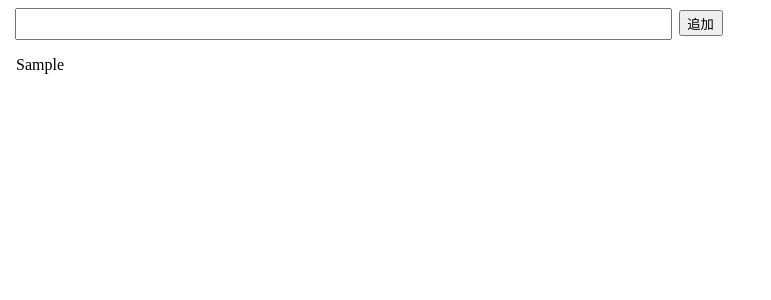
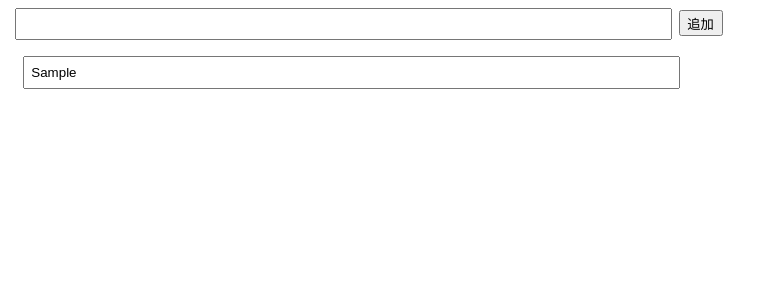
Before and after one commit to uni51/react_hooks_ts_tdo_pwa, a React (Vite) app: page / in a window 1280 px wide. Both pictures are taken after typing "Sample" into the empty fields and a click on the input "追加". Shown: the top 300 px of the page, without its empty margins (0-771 px from the left). Built offline with nearby package versions, Linux system fonts and the light colour scheme.

Commit message:
11 登録済みの todo を編集可能にする

```diff
--- a/src/App.tsx
+++ b/src/App.tsx
@@ -1,14 +1,11 @@
 import { useState } from 'react';
 
-// Todo 型の定義
 type Todo = {
-  // プロパティ value は文字列型
   value: string;
   readonly id: number;
 };
 
 export const App = () => {
-  // 初期値: ''  （空文字列）のステート
   const [text, setText] = useState('');
   const [todos, setTodos] = useState<Todo[]>([]);
 
@@ -17,27 +14,32 @@ export const App = () => {
   };
 
   const handleSubmit = () => {
-    // 何も入力されていなかったらリターン
     if (!text) return;
-    // 新しい Todo を作成
-    // 明示的に型注釈を付けてオブジェクトの型を限定する
+
     const newTodo: Todo = {
       value: text,
       id: new Date().getTime(),
     };
 
+    setTodos([newTodo, ...todos]);
+    setText('');
+  };
+
+  const handleEdit = (id: number, value: string) => {
     /**
-     * スプレッド構文を用いて todos ステートのコピーへ newTodo を追加する
-     * 以下と同義
-     *
-     * const copyTodos = todos.slice();  // 配列をコピー
-     * copyTodos.unshift(newTodo);  // 配列の先頭に要素を追加
-     * setTodos(copyTodos);
-     *
-     **/
-    setTodos([newTodo, ...todos]);
-    // フォームへの入力をクリアする
-    setText('');
+     * 引数として渡された todo の id が一致する
+     * todos ステート（のコピー）内の todo の
+     * value プロパティを引数 value (= e.target.value) に書き換える
+     */
+    const newTodos = todos.map((todo) => {
+      if (todo.id === id) {
+        todo.value = value;
+      }
+      return todo;
+    });
+
+    // todos ステートを更新
+    setTodos(newTodos);
   };
 
   return (
@@ -48,18 +50,20 @@ export const App = () => {
           handleSubmit();
         }}
       >
-        <input
-          type="text"
-          // text ステートが持っている入力中テキストの値を value として表示
-          value={text}
-          // onChange イベント（＝入力テキストの変化）を text ステートに反映する
-          onChange={(e) => handleChange(e)}
-        />
+        <input type="text" value={text} onChange={(e) => handleChange(e)} />
         <input type="submit" value="追加" onSubmit={handleSubmit} />
       </form>
       <ul>
         {todos.map((todo) => {
-          return <li key={todo.id}>{todo.value}</li>;
+          return (
+            <li key={todo.id}>
+              <input
+                type="text"
+                value={todo.value}
+                onChange={(e) => handleEdit(todo.id, e.target.value)}
+              />
+            </li>
+          );
         })}
       </ul>
     </div>
```
